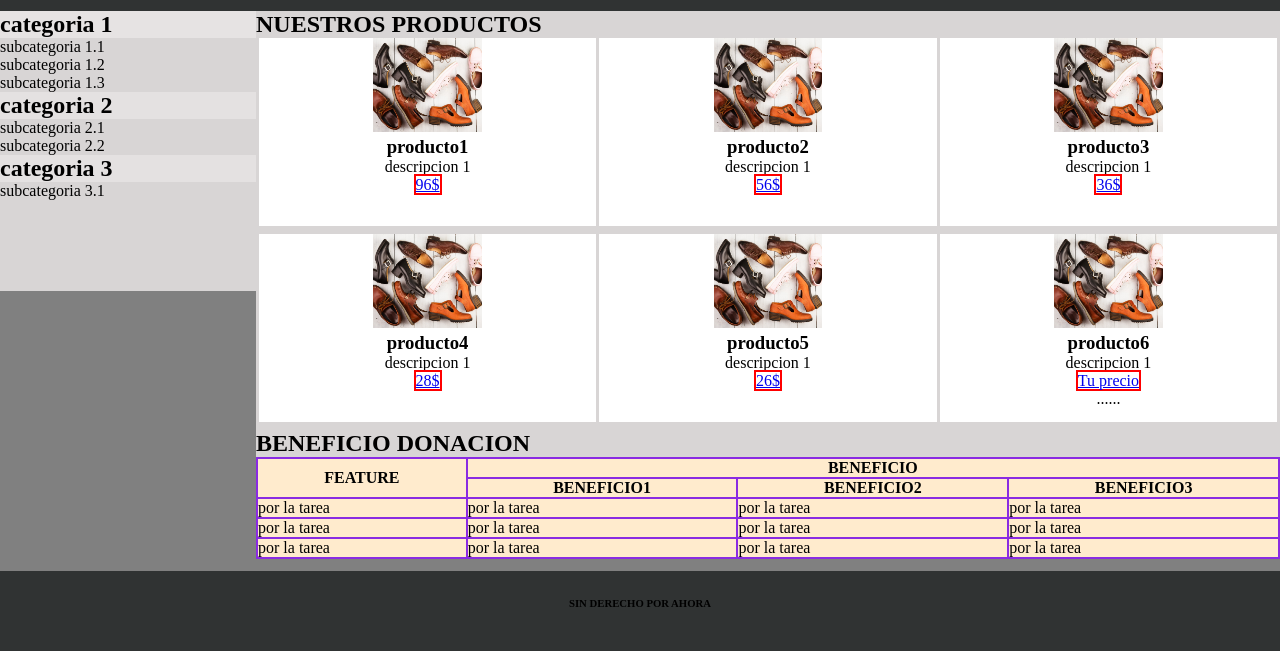
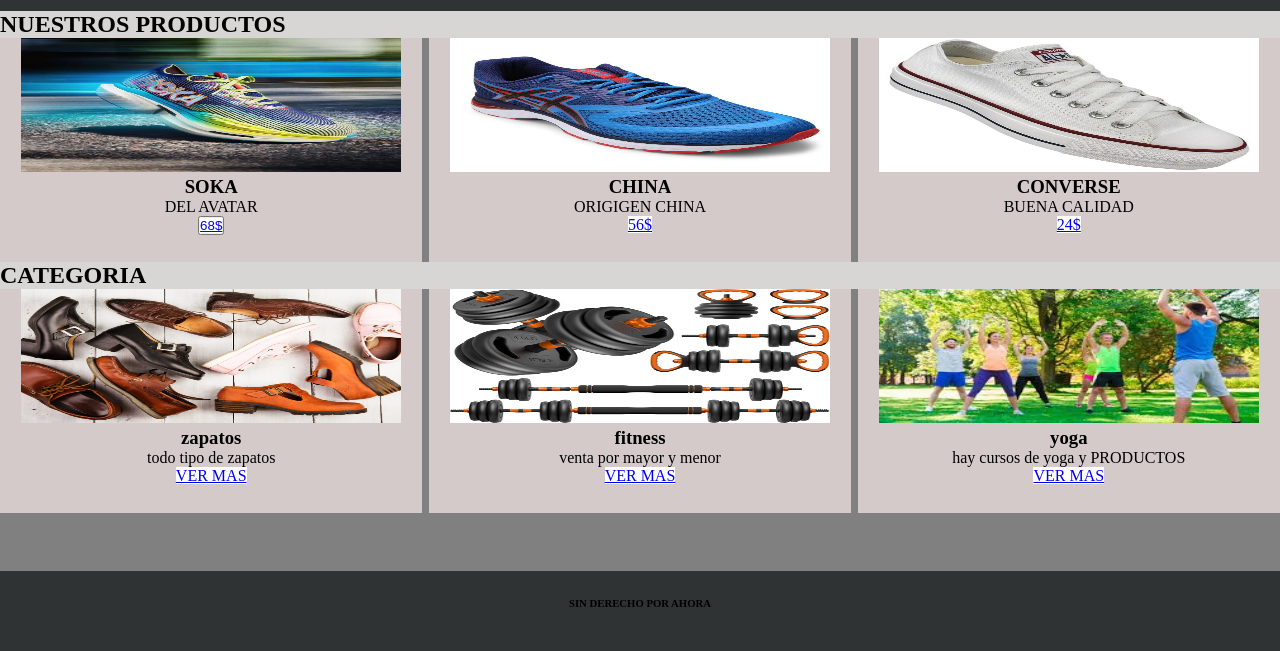
Before and after one commit to bruniprimes/tarea-3, a plain HTML site: page index.html in a window 1280 px wide. Shown: the part 149-800 px from the top of the page. Drawn offline with Linux system fonts and the light colour scheme.

Commit message:
actualisar 2

```diff
--- a/index.html
+++ b/index.html
@@ -5,7 +5,6 @@
     <meta charset="UTF-8">
     <meta name="viewport" content="width=device-width, initial-scale=1.0">
     <title>projecto 3</title>
-    <link rel="stylesheet" href="style1.css">
     <link rel="stylesheet" href="style2.css">
     <link rel="shortcut icon" href="./asset/img/favicom.png" type="image/x-icon">
 </head>
@@ -23,123 +22,69 @@
         <section class="nave">
             <nav>
                 <a href="#" class="espa">HOME</a>
-                <a href="#" class="espa">PRODUCT</a>
+                <a href="./product.html" class="espa">PRODUCT</a>
                 <a href="./about.html" class="espa">ABOUT</a>
                 <a href="#"  class="espa"> CONTACT</a>
             </nav>
         </section>
     </header>
     <main class="contenedor">
-        <div class="cont1">
-            <h2>categoria 1</h2>
-            <ul>
-                <li>subcategoria 1.1</li>
-                <li>subcategoria 1.2</li>
-                <li>subcategoria 1.3</li>
-            </ul>
-            <h2>categoria 2</h2>
-            <ul>
-                <li>subcategoria 2.1</li>
-                <li>subcategoria 2.2</li>
-            </ul>
-            <h2>categoria 3</h2>
-            <ul>
-                <li>subcategoria 3.1</li>
-            </ul>
-        </div>
 
             <H2>NUESTROS PRODUCTOS</H2>
-            <section class="cont2">
-
-                <article class="todo">
-                    <img src="./asset/img/calzados.jpg" alt="img1" class="imagen">
-                    <h3>producto1</h3>
-                    <p>descripcion 1</p>
-                    <a href="#"      class="boton" > 96$</a>
+            <section class="index1">
+                <article class="todoi">
+                    <img src="./asset/img/producto1.webp" alt="img1" class="imagen">
+                    <h3>SOKA</h3>
+                    <p>DEL AVATAR </p>
+                    <button type="submit">
+                    <a href="#"      class="boton" > 68$</a>
+                </button>
                 </article>
 
-
-                <article class="todo">
-                    <img src="./asset/img/calzados.jpg" alt="img1" class="imagen">
-                    <h3>producto2</h3>
-                    <p>descripcion 1</p>
+                <article class="todoi">
+                    <img src="./asset/img2/D18-2980-008_zoom1.webp" alt="img1" class="imagen">
+                    <h3>CHINA</h3>
+                    <p>ORIGIGEN CHINA</p>
                     <a href="#"      class="boton" > 56$</a>
                 </article>
-
-                <article class="todo">
-                    <img src="./asset/img/calzados.jpg" alt="img1" class="imagen" >
-                    <h3>producto3</h3>
-                    <p>descripcion 1</p>
-                    <a href="#"      class="boton" > 36$</a>
+                <article class="todoi">
+                    <img src="./asset/img2/D26-1195-014_zoom2.webp" alt="img1" class="imagen">
+                    <h3>CONVERSE</h3>
+                    <p>BUENA CALIDAD</p>
+                    <a href="#"      class="boton" > 24$</a>
                 </article>
-                <article class="todo">
+            </section>
+            <h2>CATEGORIA</h2>
+            <section class="index1">
+                <article class="todoi">
                     <img src="./asset/img/calzados.jpg" alt="img1" class="imagen">
-                    <h3>producto4</h3>
-                    <p>descripcion 1</p>
-                    <a href="#"      class="boton" > 28$</a>
+                    <h3>zapatos</h3>
+                    <p>todo tipo de zapatos</p>
+                    <a href="./product.html"      class="boton" > VER MAS</a>
                 </article>
 
-                <article class="todo">
-                    <img src="./asset/img/calzados.jpg" alt="img1" class="imagen">
-                    <h3>producto5</h3>
-                    <p>descripcion 1</p>
-
-                    <a href="#"      class="boton" > 26$</a>
+                <article class="todoi">
+                    <img src="./asset/img/fitnes.jpg" alt="img1" class="imagen">
+                    <h3>fitness</h3>
+                    <p>venta por mayor y menor</p>
+                    <a href="./product.html"      class="boton" > VER MAS</a>
                 </article>
-                <article class="todo">
-                    <img src="./asset/img/calzados.jpg" alt="img1" class="imagen">
-                    <h3>producto6</h3>
-                    <p>descripcion 1</p>
-                    <a href="#"      class="boton" >Tu precio</a>
-                    <p>......</p>
+                <article class="todoi">
+                    <img src="./asset/img/deporte.jpeg" alt="img1" class="imagen">
+                    <h3>yoga</h3>
+                    <p>hay cursos de yoga y PRODUCTOS</p>
+                    <a href="./product.html"      class="boton" > VER MAS</a>
                 </article>
             </section>
 
-        <div >
-            <h2 class="dona">BENEFICIO DONACION</h2>
-            <section class="cont3">
-            <table >
-                <thead>
-                    <tr>
-                        <th rowspan="2">FEATURE</th>
-                        <th colspan="3">BENEFICIO</th>
 
-                    </tr>
-                    <tr>
-                        <th>BENEFICIO1</th>
-                        <th>BENEFICIO2</th>
-                        <th>BENEFICIO3</th>
-                    </tr>
-                </thead>
-                <tbody>
-                    <tr>
-                        <td>por la tarea</td>
-                        <td>por la tarea</td>
-                        <td>por la tarea</td>
-                        <td>por la tarea</td>
-                    </tr>
-                    <tr>
-                        <td>por la tarea</td>
-                        <td>por la tarea</td>
-                        <td>por la tarea</td>
-                        <td>por la tarea</td>
-                    </tr>
-                    <tr>
-                        <td>por la tarea</td>
-                        <td>por la tarea</td>
-                        <td>por la tarea</td>
-                        <td>por la tarea</td>
-                    </tr>
-                </tbody>
-            </table>
+        </main>
 
-        </section>
-        </div>
 
-    </main>
+
 
 </body>
-<div></div>
+
 <footer>
 
     <H6>SIN DERECHO POR AHORA</H6>
--- a/style.css
+++ /dev/null
@@ -1,69 +0,0 @@
-*{
-    padding: 0;
-    margin: 0;
-    box-sizing: border-box;
-}
-.had{
-    display: flex;
-    justify-content: space-between;
-    background-color: gray;
-    align-items: center;
-    flex-wrap: wrap;
-    flex-direction: row;
-    height: 20vh;
-    padding: 10px;
-}
-.had>h2{
-    color: gray;
-}
-.had>img{
-    border-radius: 50%;
-}
-.nave,h6{
-    display: flex;
-    justify-content: center;
-    background-color: burlywood;
-
-}
-.contenedor{
-  height: 100vh;
-  width: auto;
-    background-color: red;
-
-}
-.cont1{
-    float: left;
-    background-color: aquamarine;
-    width: 20%;
-    height: 50vh;
-    margin: 10px;
-}
-.cont2{
-    background-color: rgb(46, 40, 30);
-    display: flex;
-    justify-content: space-between;
-    flex-wrap: wrap;
-    max-height: 80vh;
-    margin: 10px;
-    padding: 10px;
-    }
-.cont3,.dona{
-    float: right;
-    background-color: aquamarine;
-    display: flex;
-    flex-grow: 1;
-    flex-wrap: wrap;
-    width: 80%;
-    max-height: 18vh;
-
-}
-.todo{
-    max-width: 30%;
-    max-height: 50%;
-   background-color: gray;
-    margin: 10px;
-    text-align: center;
-}
-h6{
-    float: none;
-}
--- a/style2.css
+++ b/style2.css
@@ -46,6 +46,7 @@
 .rad{
     border-radius: 50%;
     height: 80%;
+    width: 15%;
 }
 /*ese es el body*/
 h2{
@@ -60,9 +61,10 @@
 }
 .cont1{
     float: left;
-    height: 50%;
+    height: 70%;
     width: 20%;
     background-color: rgba(231, 227, 227, 0.856);
+
 }
 .cont2{
     float: right;
@@ -85,15 +87,12 @@
 }
 .imagen{
 
-    max-width: 50%;
-    max-height: 50%;
+    width: 90%;
+    max-height: 60%;
 }
 .boton{
     background-color: white;
-    border: 2px solid red;
-
-
-
+    border: 2px ;
 }
 
 /*table*/
@@ -137,12 +136,34 @@
 
 .nosotros{
     text-align: center;
+    height: 20%;
+    background-color: aqua;
 }
-.teamtot{
+.parte2{
+    height: 60%;
+    background-color: blue;
     display: flex;
     justify-content: space-evenly;
-    flex-wrap: wrap;
 }
-.h3cent,.team{
+.team{
+
     text-align: center;
 }
+.rad2{
+    border-radius: 50%;
+    height: 50%;
+    width: 50%;
+}
+/*index*/
+.todoi{
+    height: 100%;
+    width: 33%;
+    background-color: rgb(212, 202, 202);
+    text-align: center;
+}
+.index1{
+    display: flex;
+    justify-content: space-between;
+    flex-wrap: wrap;
+    height: 40%;
+}
```
Also changed, not shown: about.html (+18 -10 lines), product.html (added, +150 -0 lines), asset/img2/CASCO.jpg (added), asset/img2/D18-2980-008_zoom1.webp (added), asset/img2/D22-2028-008_zoom1.webp (added), asset/img2/D26-1195-014_zoom2.webp (added), asset/img2/HZM-0499-483_zoom1.webp (added), asset/img2/NIKE AIRE.jpg (added), asset/img2/OIP.jpg (added), asset/img2/SHIRT.webp (added).
